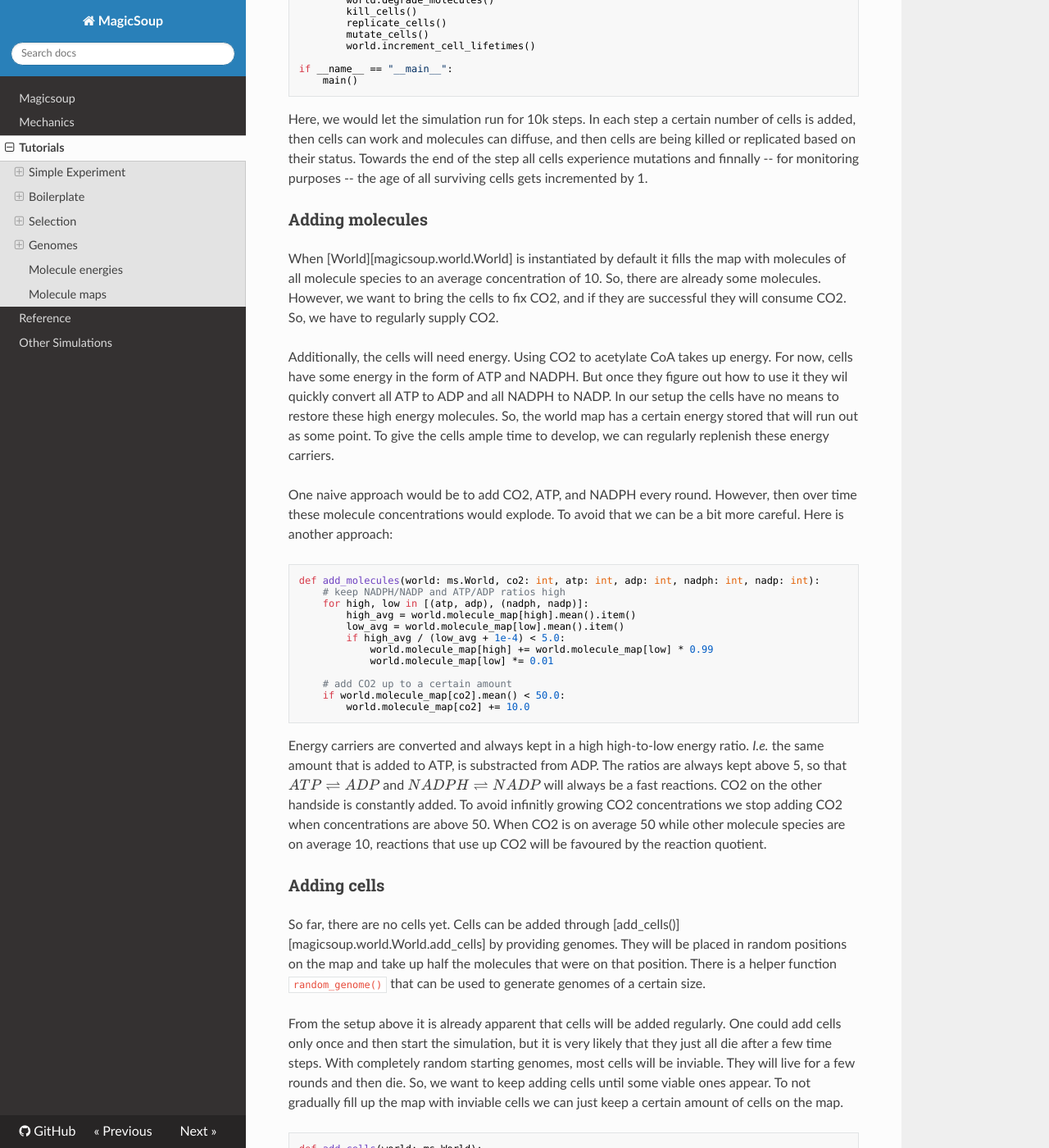
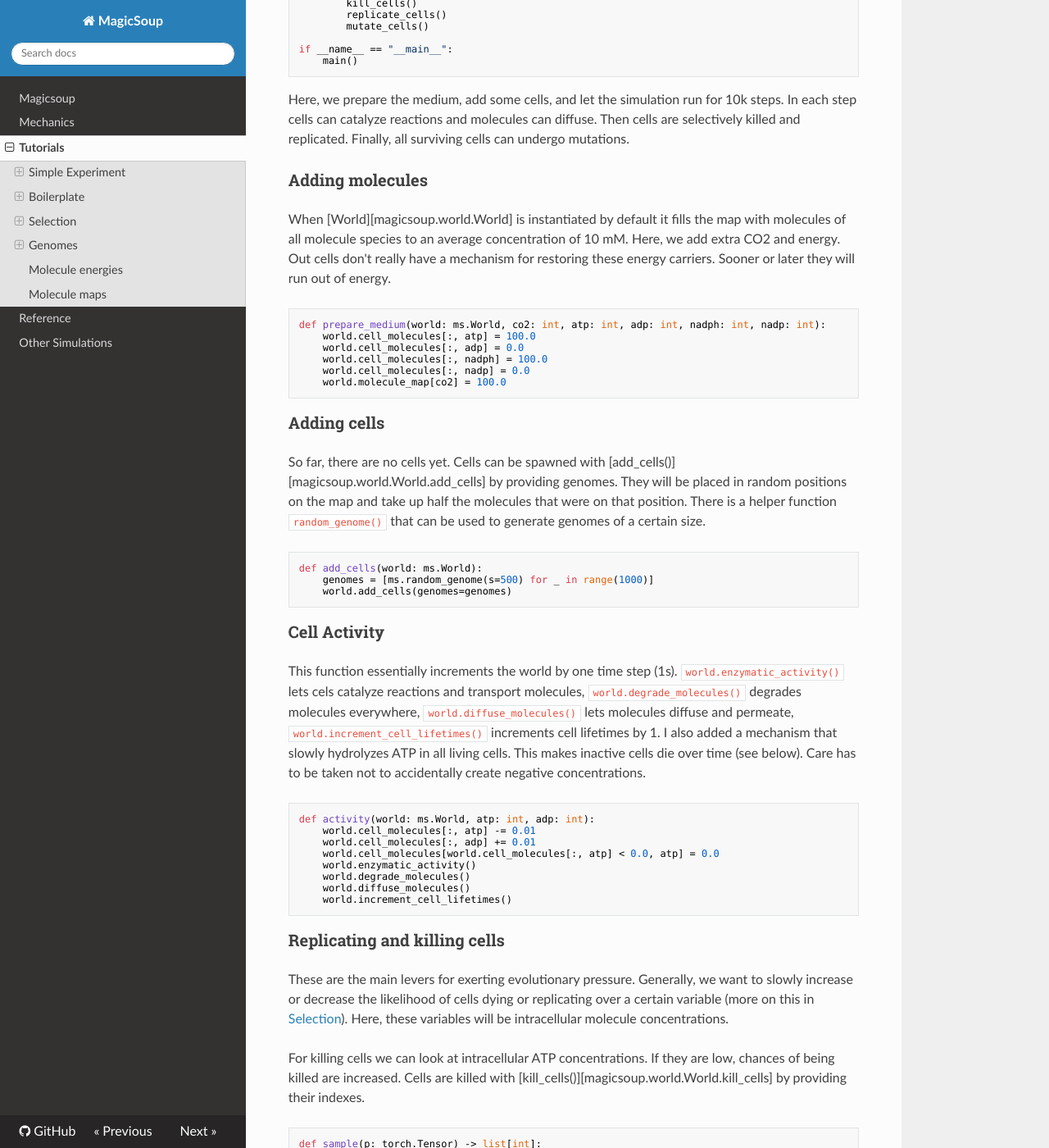
Before and after one commit to mRcSchwering/magic-soup, an MkDocs documentation site: the page built from docs/tutorials.md, in a window 1280 px wide and 1400 px high, scrolled down 2148 px. Shown: the whole window at 82% size. Built offline with MkDocs 1.6.1, drawn with Linux system fonts in a browser that asks for light colours; nearby versions of some CDN libraries; formulas are drawn with MathJax 3; some of the changed text lies outside the part shown.

Commit message:
docs: basic steps

````diff
--- a/docs/tutorials.md
+++ b/docs/tutorials.md
@@ -2,16 +2,17 @@
 
 ## Simple Experiment
 
-As a simple example one could try to teach cells to fix CO2 in a simulation.
-Cells should create a set of proteins that can convert CO2 into some biologically useful form.
-We could define acetyl-CoA as the desired end product.
-So, a cell's survival will be based on its intracellular acetyl-CoA concentration and CO2 will be supplied in abundance.
+As an example let's try to teach cells to convert CO2 into acetyl-CoA.
+Cell survival will be based on intracellular acetyl-CoA concentrations and CO2 will be supplied in abundance.
 
 ### Chemistry
 
-The basis for how cells are allowed to achieve that is defined by the simulation's chemistry.
-Here, we will use the [Wood-Ljungdahl pathway](https://en.wikipedia.org/wiki/Wood%E2%80%93Ljungdahl_pathway) as a starting point.
-There are a few molecule species and reactions that eventually end up in acetylating coenzyme A.
+The most important thing of our simulated world is the [Chemistry][magicsoup.containers.Chemistry] object.
+It defines which molecule species exist and how they move around, which reactions are possible and how much energy they need.
+With all the proteomes our cells will develop, they are always constrained by this chemistry.
+
+Here, we will use the [Wood-Ljungdahl pathway](https://en.wikipedia.org/wiki/Wood%E2%80%93Ljungdahl_pathway) as inspiration.
+There are a few molecule species and reactions that eventually acetylate coenzyme A.
 Below, we create a file _chemistry.py_ in which we define all these molecules and reactions.
 For the sake of brevity some steps in the carbonyl branch were aggregated.
 
@@ -67,9 +68,7 @@ REACTIONS = [
 
 Each molecule species was created with a unique name and an energy.
 This energy has effects on reaction energies (more on this in [Molecule energies](#molecule-energies)).
-Any number of molecules in this simulation is expressed in _mol_
-and for this energy it makes sense to think of it in terms of _J/mol_.
-So, here _ATP_ is defined with _100 kJ/mol_.
+So, here _ATP_ is defined with _100 kJ/mol_. Its hydrolysis to _ADP_ releases _30 kJ/mol_.
 Except for _CO2_ all defaults are kept.
 For _CO2_ permeability and diffusivity is increased to account for the fact that
 it diffuses rapidly and can permeate through cell membranes.
@@ -77,27 +76,27 @@ it diffuses rapidly and can permeate through cell membranes.
 The reactions are tuples of lists of these molecule species.
 The first tuple entry defined all substrates, the second all products.
 A stoichiometric number >1 can be expressed by listing the molecule species multiple times.
-Any reaction can happen in both directions, so tt is not necessary to define the reverse reaction.
+All reactions are reversible, so it is not necessary to define the reverse reaction.
 In which direction a reaction will progress depends on its reaction energy and quotient.
 
 ### Setup
 
 Eventually, we want to create [Chemistry][magicsoup.containers.Chemistry]
-and [World][magicsoup.world.World] and then setp through time by repetitively calling different functions.
-These functions would let the cells catalyze reactions and transport molecules,
-diffuse and permeate molecules, kill cells, replicate cells, and create mutations.
-Such a setup is shown below as _main.py_.
-However, some functions are not implemented yet.
+and [World][magicsoup.world.World] and then step through time by repetitively calling different functions.
+This is what our _main.py_ will look like:
 
 ```python
 # main.py
 import magicsoup as ms
 from .chemistry import REACTIONS, MOLECULES
 
-def add_molecules(...):
+def prepare_medium(...):
     ...
 
 def add_cells(...):
+    ...
+
+def activity(...):
     ...
 
 def kill_cells(...):
@@ -112,118 +111,86 @@ def mutate_cells(...):
 def main():
     chemistry = ms.Chemistry(reactions=REACTIONS, molecules=MOLECULES)
     world = ms.World(chemistry=chemistry)
+    prepare_medium()
+    add_cells()
 
     for _ in range(10_000):
-        add_molecules()
-        add_cells()
-        world.enzymatic_activity()
-        world.diffuse_molecules()
-        world.degrade_molecules()
+        activity()
         kill_cells()
         replicate_cells()
         mutate_cells()
-        world.increment_cell_lifetimes()
 
 if __name__ == "__main__":
     main()
 ```
 
-Here, we would let the simulation run for 10k steps.
-In each step a certain number of cells is added, then cells can work and molecules can diffuse,
-and then cells are being killed or replicated based on their status.
-Towards the end of the step all cells experience mutations and finnally -- for monitoring purposes --
-the age of all surviving cells gets incremented by 1.
+Here, we prepare the medium, add some cells, and let the simulation run for 10k steps.
+In each step cells can catalyze reactions and molecules can diffuse.
+Then cells are selectively killed and replicated.
+Finally, all surviving cells can undergo mutations.
 
 ### Adding molecules
 
 When [World][magicsoup.world.World] is instantiated by default it fills the map with molecules
-of all molecule species to an average concentration of 10.
-So, there are already some molecules.
-However, we want to bring the cells to fix CO2, and if they are successful they will consume CO2.
-So, we have to regularly supply CO2.
-
-Additionally, the cells will need energy.
-Using CO2 to acetylate CoA takes up energy.
-For now, cells have some energy in the form of ATP and NADPH.
-But once they figure out how to use it they wil quickly convert all ATP to ADP and all NADPH to NADP.
-In our setup the cells have no means to restore these high energy molecules.
-So, the world map has a certain energy stored that will run out as some point.
-To give the cells ample time to develop, we can regularly replenish these energy carriers.
-
-One naive approach would be to add CO2, ATP, and NADPH every round.
-However, then over time these molecule concentrations would explode.
-To avoid that we can be a bit more careful.
-Here is another approach:
+of all molecule species to an average concentration of 10 mM.
+Here, we add extra CO2 and energy.
+Out cells don't really have a mechanism for restoring these energy carriers.
+Sooner or later they will run out of energy.
 
 ```python
-def add_molecules(world: ms.World, co2: int, atp: int, adp: int, nadph: int, nadp: int):
-    # keep NADPH/NADP and ATP/ADP ratios high
-    for high, low in [(atp, adp), (nadph, nadp)]:
-        high_avg = world.molecule_map[high].mean().item()
-        low_avg = world.molecule_map[low].mean().item()
-        if high_avg / (low_avg + 1e-4) < 5.0:
-            world.molecule_map[high] += world.molecule_map[low] * 0.99
-            world.molecule_map[low] *= 0.01
-
-    # add CO2 up to a certain amount
-    if world.molecule_map[co2].mean() < 50.0:
-        world.molecule_map[co2] += 10.0
+def prepare_medium(world: ms.World, co2: int, atp: int, adp: int, nadph: int, nadp: int):
+    world.cell_molecules[:, atp] = 100.0
+    world.cell_molecules[:, adp] = 0.0
+    world.cell_molecules[:, nadph] = 100.0
+    world.cell_molecules[:, nadp] = 0.0
+    world.molecule_map[co2] = 100.0
 ```
-
-Energy carriers are converted and always kept in a high high-to-low energy ratio.
-_I.e._ the same amount that is added to ATP, is substracted from ADP.
-The ratios are always kept above 5, so that $ATP \rightleftharpoons ADP$
-and $NADPH \rightleftharpoons NADP$ will always be a fast reactions.
-CO2 on the other handside is constantly added.
-To avoid infinitly growing CO2 concentrations we stop adding CO2
-when concentrations are above 50.
-When CO2 is on average 50 while other molecule species are on average 10,
-reactions that use up CO2 will be favoured by the reaction quotient.
 
 ### Adding cells
 
 So far, there are no cells yet.
-Cells can be added through [add_cells()][magicsoup.world.World.add_cells]
+Cells can be spawned with [add_cells()][magicsoup.world.World.add_cells]
 by providing genomes.
 They will be placed in random positions on the map and take up half the molecules
 that were on that position.
 There is a helper function `random_genome()` that can be used to generate genomes of a certain size.
 
-From the setup above it is already apparent that cells will be added regularly.
-One could add cells only once and then start the simulation, but it is very likely that they just all die
-after a few time steps.
-With completely random starting genomes, most cells will be inviable.
-They will live for a few rounds and then die.
-So, we want to keep adding cells until some viable ones appear.
-To not gradually fill up the map with inviable cells we can just keep a certain amount of cells on the map.
+```python
+def add_cells(world: ms.World):
+    genomes = [ms.random_genome(s=500) for _ in range(1000)]
+    world.add_cells(genomes=genomes)
+```
+
+### Cell Activity
+
+This function essentially increments the world by one time step (1s).
+`world.enzymatic_activity()` lets cels catalyze reactions and transport molecules,
+`world.degrade_molecules()` degrades molecules everywhere,
+`world.diffuse_molecules()` lets molecules diffuse and permeate,
+`world.increment_cell_lifetimes()` increments cell lifetimes by 1.
+I also added a mechanism that slowly hydrolyzes ATP in all living cells.
+This makes inactive cells die over time (see below).
+Care has to be taken not to accidentally create negative concentrations.
 
 ```python
-def add_cells(world: ms.World):
-    dn = 1000 - world.n_cells
-    if dn > 0:
-      genomes = [ms.random_genome(s=500) for _ in range(dn)]
-      world.add_cells(genomes=genomes)
+def activity(world: ms.World, atp: int, adp: int):
+    world.cell_molecules[:, atp] -= 0.01
+    world.cell_molecules[:, adp] += 0.01
+    world.cell_molecules[world.cell_molecules[:, atp] < 0.0, atp] = 0.0
+    world.enzymatic_activity()
+    world.degrade_molecules()
+    world.diffuse_molecules()
+    world.increment_cell_lifetimes()
 ```
-
-In the example above up to 1000 cells with random genomes are added every round.
-If there are more than 1000 cells, no cell will be added anymore.
-Usually, once a cell is viable and starts growing a colony, overall cell count will quickly exeed 1000.
-It would also make sense to parametrize the maximum number of cells added and the genome size (here 500).
-They are good for trimming the simulation.
 
 ### Replicating and killing cells
 
 These are the main levers for exerting evolutionary pressure.
-Most time will go into fine-tuning them.
 Generally, we want to slowly increase or decrease the likelihood of cells dying or replicating over a certain variable (more on this in [Selection](#selection)).
-Here, these variables are intracellular concentration of specific molecule species.
+Here, these variables will be intracellular molecule concentrations.
 
-Let's start with killing cells.
-Which molecule species we look at for killing cells is really just trial-and-error.
-It makes sense to choose something that would not contradict the replication criterion.
-Here, we will kill cells with low NADPH and ATP concentrations.
-Since NADPH and ATP concentrations are high anyway this should initially be easy for cells to avoid.
-A helper function for sampling is defined.
+For killing cells we can look at intracellular ATP concentrations.
+If they are low, chances of being killed are increased.
 Cells are killed with [kill_cells()][magicsoup.world.World.kill_cells] by providing their indexes.
 
 ```python
@@ -231,29 +198,22 @@ def sample(p: torch.Tensor) -> list[int]:
     idxs = torch.argwhere(torch.bernoulli(p))
     return idxs.flatten().tolist()
 
-def kill_cells(world: ms.World, atp: int, nadph: int):
-    # low ATP
+def kill_cells(world: ms.World, atp: int):
     x0 = world.cell_molecules[:, atp]
-    idxs0 = sample(.5**4 / (.5**4 + x0**4))
-
-    # low NADPH
-    x1 = world.cell_molecules[:, nadph]
-    idxs1 = sample(.5**4 / (.5**4 + x1**4))
-
-    world.kill_cells(cell_idxs=list(set(idxs0 + idxs1)))
+    idxs = sample(1.0**7 / (1.0**7 + x0**7))
+    world.kill_cells(cell_idxs=idxs)
 ```
 
 Cell replication should be based on acetyl-CoA.
 Here, we could make the cell invest some energy in form of acetyl-CoA by converting it back to HS-CoA (taking away the acetyl group).
 That way a cell has to continuously produce acetyl-CoA in order to replicate.
-The better it can do that, the more frequent it will replicate.
-Cells can be replicate with [divide_cells()][magicsoup.world.World.divide_cells] by supplying their indexes.
+Cells can be replicated with [divide_cells()][magicsoup.world.World.divide_cells] by providing their indexes.
 The indexes of successfully replicated cells are returned (if the cell has no space to replicate, it will not do so).
 
 ```python
 def replicate_cells(world: ms.World, aca: int, hca: int):
     x = world.cell_molecules[:, aca]
-    chosen = sample(x**5 / (x**5 + 15.0**5))
+    chosen = _sample(x**5 / (x**5 + 15.0**5))
 
     allowed = torch.argwhere(world.cell_molecules[:, aca] > 2.0).flatten().tolist()
     idxs = list(set(chosen) & set(allowed))
@@ -265,19 +225,16 @@ def replicate_cells(world: ms.World, aca: int, hca: int):
         world.cell_molecules[parents + children, hca] += 1.0
 ```
 
-Here, we use a function to sample replicating cells based on acetyl-CoA concentrations.
-For all replicated cells 2 mol acetyl-CoA should then be converted to HS-CoA.
-That means a cell that was chosen to replicate but doesn't have at least 2 mol acetyl-CoA cannot replicate.
-After a cell sucessfully replicated its molecules are equally shared with new cell (called _child_ here).
-To perform the conversion 1 mol of acetyl-CoA is removed and 1 mol of HS-CoA is added for both cells.
+As you can see I am using functions of the form $f(x) = x^n/(x^n + c^n)$
+to map molecule concentrations to likelihoods.
+It's a simple sigmoid.
 
 ### Mutating cells
 
 To continously create variation among cells they are all mutated at every step.
 There are some functions for mutating genomes already provided in the `ms.mutations` module.
-But anything that mutated strings can be used.
 Here, I am using [point_mutations()][magicsoup.mutations.point_mutations] to apply random
-point mutations with a rate of 1e-3 per nucleotide. 10% of them are InDels.
+point mutations with a rate of 1e-6 per nucleotide. 40% of them are InDels.
 
 ```python
 def mutate_cells(world: ms.World):
@@ -286,9 +243,7 @@ def mutate_cells(world: ms.World):
 ```
 
 [update_cells()][magicsoup.world.World.update_cells] is used to update the cells whose genome was altered.
-This function derives each cell's new proteome and does all required updates.
-It is currently the performance bottleneck, so it's best to only provide the cells that were really altered
-(don't always recalculate all proteomes).
+This function derives each cell's new proteome and updates its parameters.
 
 ### Putting it all together
 
@@ -305,48 +260,38 @@ import torch
 import magicsoup as ms
 from .chemistry import REACTIONS, MOLECULES
 
-
-def add_molecules(world: ms.World, co2: int, atp: int, adp: int, nadph: int, nadp: int):
-    # keep NADPH/NADP and ATP/ADP ratios high
-    for high, low in [(atp, adp), (nadph, nadp)]:
-        high_avg = world.molecule_map[high].mean().item()
-        low_avg = world.molecule_map[low].mean().item()
-        if high_avg / (low_avg + 1e-4) < 5.0:
-            world.molecule_map[high] += world.molecule_map[low] * 0.99
-            world.molecule_map[low] *= 0.01
-
-    # add CO2 up to a certain amount
-    if world.molecule_map[co2].mean() < 50.0:
-        world.molecule_map[co2] += 10.0
-
+def prepare_medium(world: ms.World, co2: int, atp: int, adp: int, nadph: int, nadp: int):
+    world.cell_molecules[:, atp] = 100.0
+    world.cell_molecules[:, adp] = 0.0
+    world.cell_molecules[:, nadph] = 100.0
+    world.cell_molecules[:, nadp] = 0.0
+    world.molecule_map[co2] = 100.0
 
 def add_cells(world: ms.World):
-    dn = 1000 - world.n_cells
-    if dn > 0:
-        genomes = [ms.random_genome(s=500) for _ in range(dn)]
-        world.add_cells(genomes=genomes)
+    genomes = [ms.random_genome(s=500) for _ in range(1000)]
+    world.add_cells(genomes=genomes)
 
+def activity(world: ms.World, atp: int, adp: int):
+    world.cell_molecules[:, atp] -= 0.01
+    world.cell_molecules[:, adp] += 0.01
+    world.cell_molecules[world.cell_molecules[:, atp] < 0.0, atp] = 0.0
+    world.enzymatic_activity()
+    world.degrade_molecules()
+    world.diffuse_molecules()
+    world.increment_cell_lifetimes()
 
 def sample(p: torch.Tensor) -> list[int]:
     idxs = torch.argwhere(torch.bernoulli(p))
     return idxs.flatten().tolist()
 
-
-def kill_cells(world: ms.World, atp: int, nadph: int):
-    # low ATP
+def kill_cells(world: ms.World, atp: int):
     x0 = world.cell_molecules[:, atp]
-    idxs0 = sample(0.5**4 / (0.5**4 + x0**4))
-
-    # low NADPH
-    x1 = world.cell_molecules[:, nadph]
-    idxs1 = sample(0.5**4 / (0.5**4 + x1**4))
-
-    world.kill_cells(cell_idxs=list(set(idxs0 + idxs1)))
-
+    idxs = sample(1.0**7 / (1.0**7 + x0**7))
+    world.kill_cells(cell_idxs=idxs)
 
 def replicate_cells(world: ms.World, aca: int, hca: int):
     x = world.cell_molecules[:, aca]
-    chosen = sample(x**5 / (x**5 + 15.0**5))
+    chosen = _sample(x**5 / (x**5 + 15.0**5))
 
     allowed = torch.argwhere(world.cell_molecules[:, aca] > 2.0).flatten().tolist()
     idxs = list(set(chosen) & set(allowed))
@@ -357,42 +302,37 @@ def replicate_cells(world: ms.World, aca: int, hca: int):
         world.cell_molecules[parents + children, aca] -= 1.0
         world.cell_molecules[parents + children, hca] += 1.0
 
-
 def mutate_cells(world: ms.World):
     mutated = ms.point_mutations(seqs=world.genomes)
     world.update_cells(genome_idx_pairs=mutated)
-
 
 def main():
     chemistry = ms.Chemistry(reactions=REACTIONS, molecules=MOLECULES)
     world = ms.World(chemistry=chemistry)
 
-    mol_2_idx = {d.name: i for i, d in enumerate(chemistry.molecules)}
-    CO2_IDX = mol_2_idx["CO2"]
-    ATP_IDX = mol_2_idx["ATP"]
-    ADP_IDX = mol_2_idx["ADP"]
-    NADPH_IDX = mol_2_idx["NADPH"]
-    NADP_IDX = mol_2_idx["NADP"]
-    ACA_IDX = mol_2_idx["acetyl-CoA"]
-    HCA_IDX = mol_2_idx["HS-CoA"]
+    i_co2 = chemistry.molname_2_idx["CO2"]
+    i_atp = chemistry.molname_2_idx["ATP"]
+    i_adp = chemistry.molname_2_idx["ADP"]
+    i_nadph = chemistry.molname_2_idx["NADPH"]
+    i_nadp = chemistry.molname_2_idx["NADP"]
+    i_aca = chemistry.molname_2_idx["acetyl-CoA"]
+    i_hca = chemistry.molname_2_idx["HS-CoA"]
+
+    prepare_medium(
+        world=world,
+        co2=i_co2,
+        atp=i_atp,
+        adp=i_adp,
+        nadph=i_nadph,
+        nadp=i_nadp,
+    )
+    add_cells(world=world)
 
     for _ in range(10_000):
-        add_molecules(
-            world=world,
-            co2=CO2_IDX,
-            atp=ATP_IDX,
-            adp=ADP_IDX,
-            nadph=NADPH_IDX,
-            nadp=NADP_IDX,
-        )
-        add_cells(world=world)
-        world.enzymatic_activity()
-        world.diffuse_molecules()
-        world.degrade_molecules()
-        kill_cells(world=world, atp=ATP_IDX, nadph=NADPH_IDX)
-        replicate_cells(world=world, aca=ACA_IDX, hca=HCA_IDX)
+        activity(world=world, atp=i_atp, adp=i_adp)
+        kill_cells(world=world, atp=i_atp)
+        replicate_cells(world=world, aca=i_aca, hca=i_hca)
         mutate_cells(world=world)
-        world.increment_cell_lifetimes()
 
 if __name__ == "__main__":
     main()
````
Also changed, not shown: other parts of docs/tutorials.md (+3 -0 lines), docs/index.md (+1 -1 lines), docs/mechanics.md (+3 -3 lines), 4 other files.
